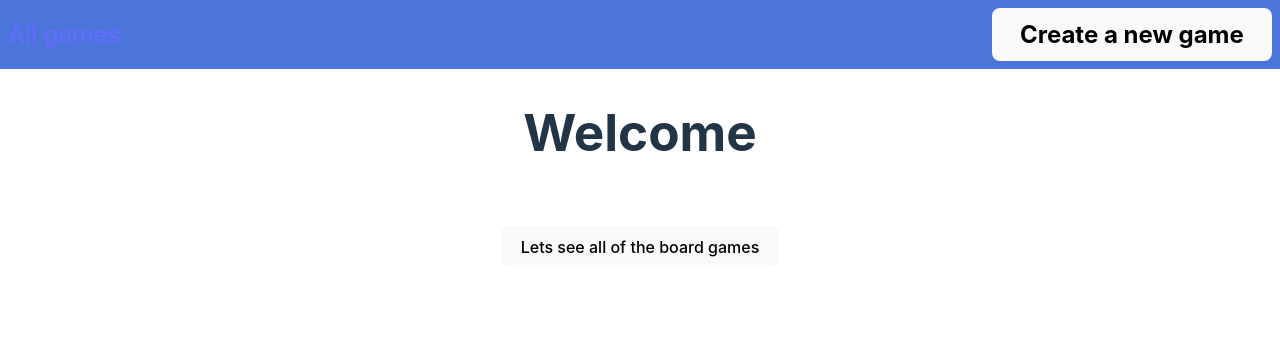
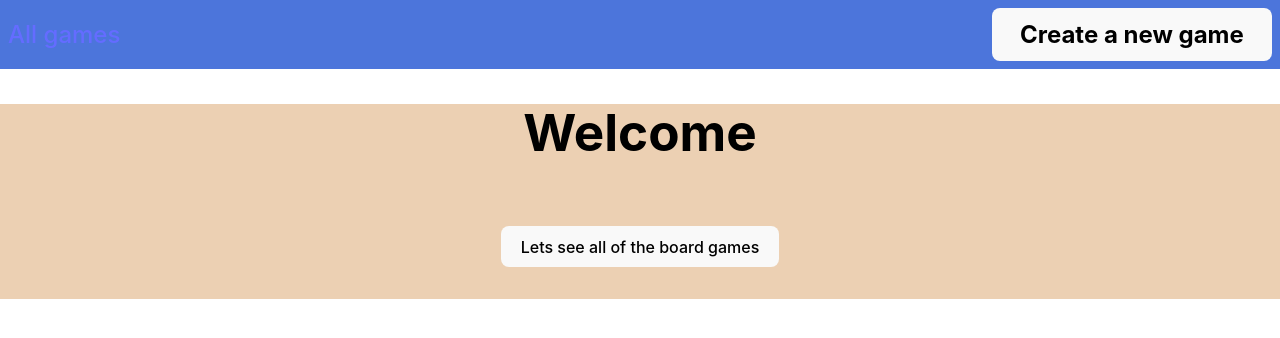
Before and after one commit to CodecoolGlobal/el-proyecte-grande-sprint-1-java-szplkflrn, a React (Vite) app in the folder frontend/: page / in a window 1280 px wide. Shown: the top 338 px of the page. Built offline with nearby package versions, Linux system fonts and the light colour scheme.

Commit message:
feat[HomePage.css]: add background color & color

```diff
--- a/frontend/src/Pages/HomePage/HomePage.css
+++ b/frontend/src/Pages/HomePage/HomePage.css
@@ -1,3 +1,5 @@
 .home-page {
   text-align: center;
+  background: #ebcdaeed;
+  color: black;
 }
```
